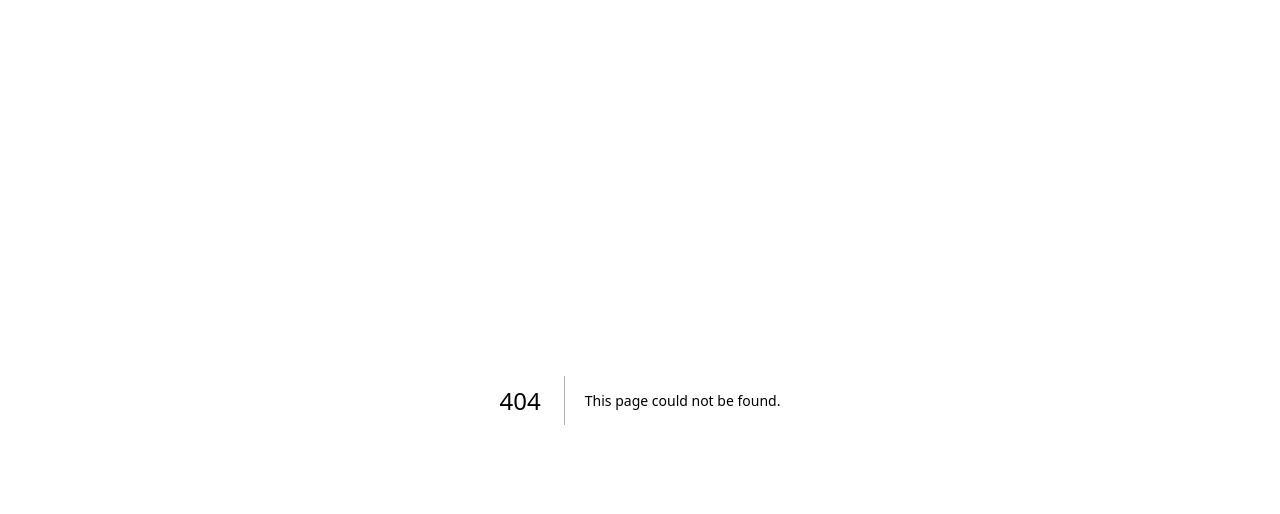
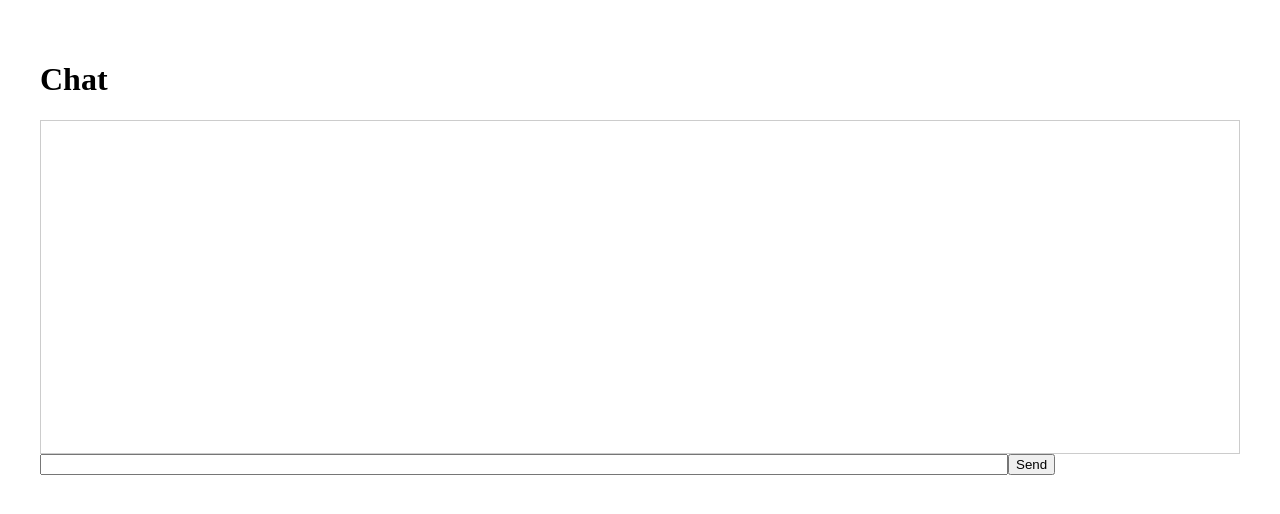
Before and after one commit to dpx204710-crypto/emovibe-1.0, a Next.js app in the folder frontend/: page /chat in a window 1280 px wide. Before the commit this address had no page. Shown: the top 514 px of the page. Built offline with nearby package versions, Linux system fonts and the light colour scheme.

Commit message:
Create chat.js

```diff
--- /dev/null
+++ b/frontend/pages/chat.js
@@ -0,0 +1,33 @@
+import { useState } from 'react';
+
+export default function Chat() {
+  const [messages,setMessages]=useState([]);
+  const [input,setInput]=useState('');
+
+  const sendMessage=async()=>{
+    if(!input) return;
+    const res=await fetch('http://localhost:3000/chat',{
+      method:'POST',
+      headers:{'Content-Type':'application/json'},
+      body:JSON.stringify({chat_id:'test',user_id:'user1',text:input,type:'user'})
+    });
+    const data=await res.json();
+    setMessages([...messages,...data]);
+    setInput('');
+  }
+
+  return (
+    <div style={{padding:'2rem'}}>
+      <h1>Chat</h1>
+      <div style={{border:'1px solid #ccc',padding:'1rem',height:'300px',overflowY:'scroll'}}>
+        {messages.map((m,i)=>(
+          <div key={i} style={{textAlign:m.type==='user'?'right':'left',margin:'0.5rem 0'}}>
+            <span style={{background:m.type==='user'?'#cce5ff':'#f1f0f0',padding:'0.5rem 1rem',borderRadius:'15px',display:'inline-block'}}>{m.text}</span>
+          </div>
+        ))}
+      </div>
+      <input value={input} onChange={e=>setInput(e.target.value)} style={{width:'80%'}}/>
+      <button onClick={sendMessage}>Send</button>
+    </div>
+  )
+}
```
